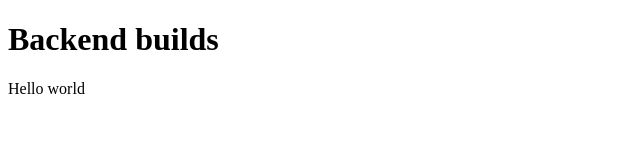
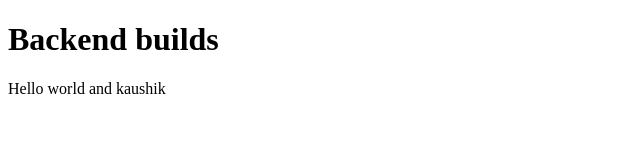
Before and after one commit to ferdingler/BackendBuild-IntegrationTest-AppSync-Codegen, a plain HTML site: page src/index.html in a window 1280 px wide. Shown: the whole page, without its empty margins (0-640 px from the left). Drawn offline with Linux system fonts and the light colour scheme.

Commit message:
Update index.html

```diff
--- a/src/index.html
+++ b/src/index.html
@@ -6,6 +6,6 @@
   </head>
   <body>
     <h1>Backend builds</h1>
-    <p>Hello world</p>
+    <p>Hello world and kaushik</p>
   </body>
 </html>
```
